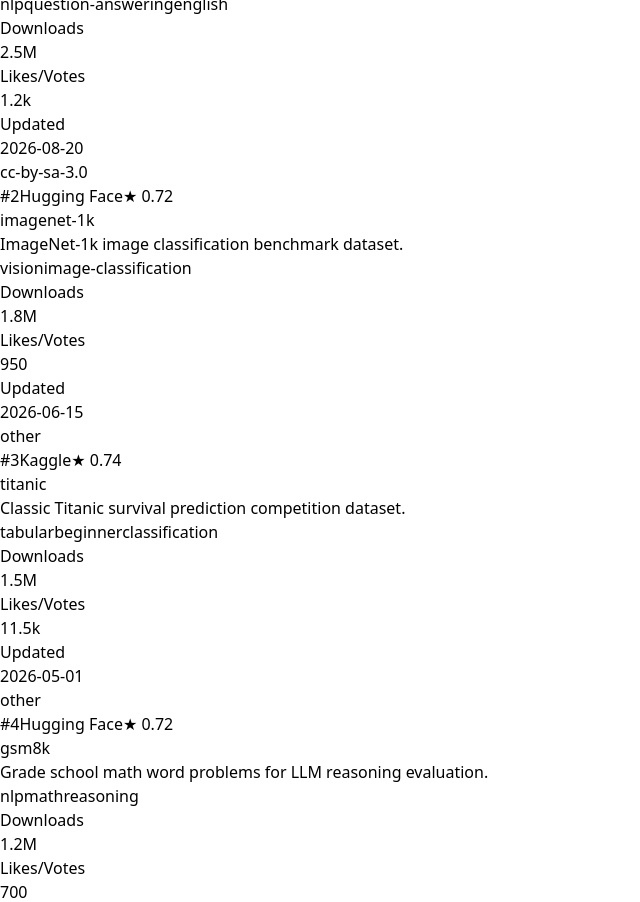
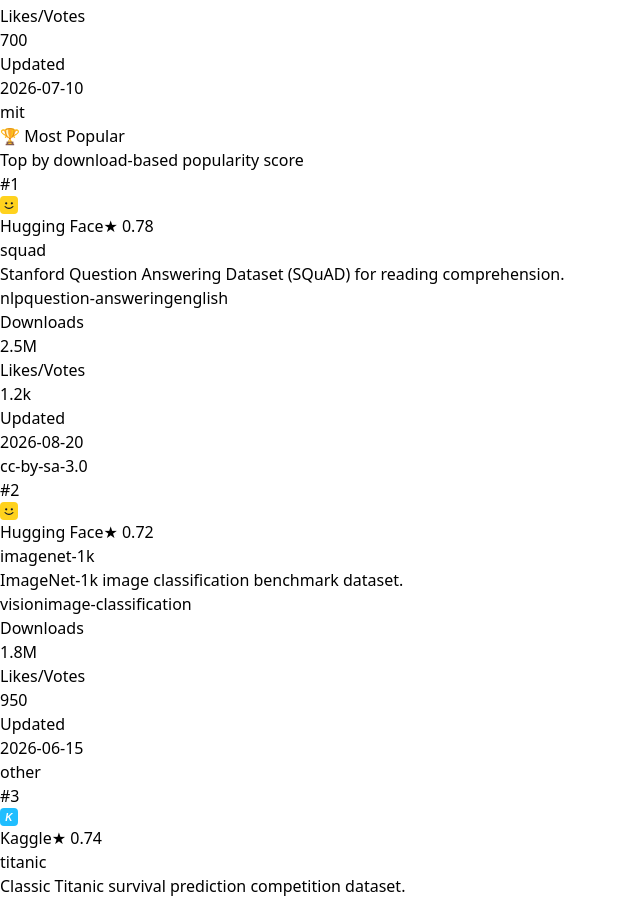
Before and after one commit to rsasaki0109/open-dataset-ranking, a React (Vite) app: page / in a window 1280 px wide. Shown: the part 1880-2782 px from the top of the page, without its empty margins (0-640 px from the left). Built offline with nearby package versions, Linux system fonts and the light colour scheme.

Commit message:
feat(ui): show Kaggle/Hugging Face source logos on cards, table, and sections

```diff
--- a/src/App.tsx
+++ b/src/App.tsx
@@ -3,6 +3,7 @@
 import { DatasetTable } from './components/DatasetTable';
 import { FilterBar, type SourceFilter, type ViewMode } from './components/FilterBar';
 import { Section } from './components/Section';
+import { SourceLogo } from './components/SourceLogo';
 import { sortDatasets, type SortKey } from './lib/ranking';
 import { useDatasets } from './lib/useDatasets';
 import { useTheme } from './lib/useTheme';
@@ -132,7 +133,14 @@
               </div>
             </Section>
 
-            <Section title="📦 Kaggle" subtitle="Top Kaggle datasets">
+            <Section
+              title={
+                <>
+                  <SourceLogo source="kaggle" size={24} /> Kaggle
+                </>
+              }
+              subtitle="Top Kaggle datasets"
+            >
               <div className={grid}>
                 {kaggle.map((d, i) => (
                   <DatasetCard key={d.id} d={d} rank={i + 1} />
@@ -140,7 +148,14 @@
               </div>
             </Section>
 
-            <Section title="🤗 Hugging Face" subtitle="Top Hugging Face datasets">
+            <Section
+              title={
+                <>
+                  <SourceLogo source="huggingface" size={24} /> Hugging Face
+                </>
+              }
+              subtitle="Top Hugging Face datasets"
+            >
               <div className={grid}>
                 {hf.map((d, i) => (
                   <DatasetCard key={d.id} d={d} rank={i + 1} />
--- a/src/components/DatasetCard.tsx
+++ b/src/components/DatasetCard.tsx
@@ -1,4 +1,5 @@
 import type { Dataset } from '../types';
+import { SourceLogo, sourceLabel } from './SourceLogo';
 
 function fmt(n: number): string {
   if (n >= 1_000_000) return `${(n / 1_000_000).toFixed(1)}M`;
@@ -28,9 +29,10 @@
           </span>
         )}
         <span
-          className={`rounded-full px-2 py-0.5 font-medium ${sourceBadge(d.source)}`}
+          className={`inline-flex items-center gap-1.5 rounded-full py-0.5 pl-0.5 pr-2 font-medium ${sourceBadge(d.source)}`}
         >
-          {d.source === 'kaggle' ? 'Kaggle' : 'Hugging Face'}
+          <SourceLogo source={d.source} size={18} />
+          {sourceLabel(d.source)}
         </span>
         <span className="ml-auto font-mono text-slate-500 dark:text-slate-400">
           ★ {d.total_score.toFixed(2)}
--- a/src/components/DatasetTable.tsx
+++ b/src/components/DatasetTable.tsx
@@ -1,4 +1,5 @@
 import type { Dataset } from '../types';
+import { SourceLogo, sourceLabel } from './SourceLogo';
 
 export function DatasetTable({ rows }: { rows: Dataset[] }) {
   return (
@@ -31,7 +32,12 @@
                 </a>
                 <p className="line-clamp-1 text-xs text-slate-500">{d.description}</p>
               </td>
-              <td className="px-3 py-2 text-xs">{d.source}</td>
+              <td className="px-3 py-2 text-xs">
+                <span className="inline-flex items-center gap-1.5 whitespace-nowrap">
+                  <SourceLogo source={d.source} size={18} />
+                  {sourceLabel(d.source)}
+                </span>
+              </td>
               <td className="px-3 py-2 font-mono">{d.downloads.toLocaleString()}</td>
               <td className="px-3 py-2 font-mono">
                 {(d.likes + d.votes).toLocaleString()}
--- a/src/components/Section.tsx
+++ b/src/components/Section.tsx
@@ -5,14 +5,14 @@
   subtitle,
   children,
 }: {
-  title: string;
+  title: ReactNode;
   subtitle?: string;
   children: ReactNode;
 }) {
   return (
     <section className="mb-10">
       <div className="mb-4">
-        <h2 className="text-xl font-bold tracking-tight">{title}</h2>
+        <h2 className="flex items-center gap-2 text-xl font-bold tracking-tight">{title}</h2>
         {subtitle && (
           <p className="text-sm text-slate-500 dark:text-slate-400">{subtitle}</p>
         )}
--- /dev/null
+++ b/src/components/SourceLogo.tsx
@@ -0,0 +1,33 @@
+import huggingfaceLogo from '../assets/huggingface.svg';
+import kaggleLogo from '../assets/kaggle.svg';
+import type { DatasetSource } from '../types';
+
+const LOGOS: Record<DatasetSource, { src: string; label: string }> = {
+  kaggle: { src: kaggleLogo, label: 'Kaggle' },
+  huggingface: { src: huggingfaceLogo, label: 'Hugging Face' },
+};
+
+export function SourceLogo({
+  source,
+  size = 20,
+}: {
+  source: DatasetSource;
+  size?: number;
+}) {
+  const { src, label } = LOGOS[source];
+  return (
+    <img
+      src={src}
+      alt={`${label} logo`}
+      title={label}
+      width={size}
+      height={size}
+      loading="lazy"
+      className="inline-block shrink-0 rounded-md"
+    />
+  );
+}
+
+export function sourceLabel(source: DatasetSource): string {
+  return LOGOS[source].label;
+}
```
Also changed, not shown: src/assets/huggingface.svg (added), src/assets/kaggle.svg (added).
